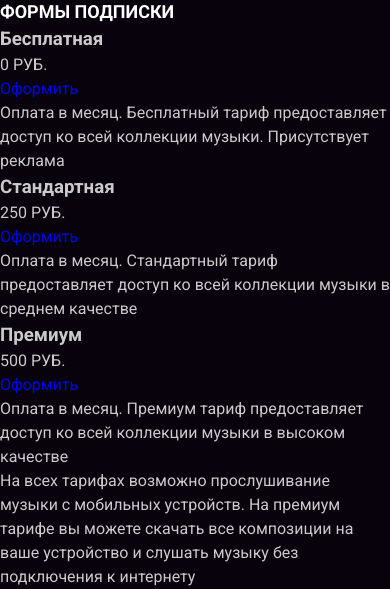
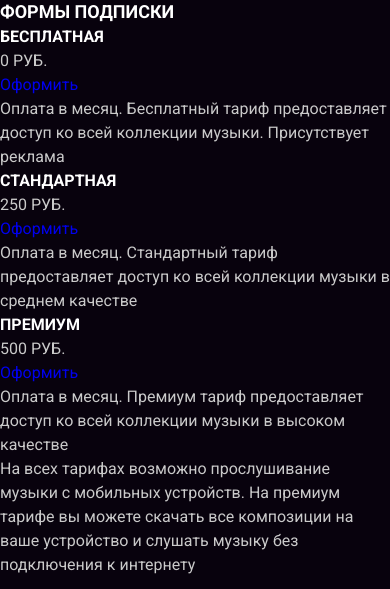
Before and after one commit to YanaLysukha/layout-designer-project-56, a plain HTML site: page src/index.html in a window 390 px wide. Shown: the part 916-1505 px from the top of the page. Drawn offline with Linux system fonts and the light colour scheme.

Commit message:
Added new styles for h3

```diff
--- a/src/css/style-dist.css
+++ b/src/css/style-dist.css
@@ -36,6 +36,19 @@ h2 {
   h2 {
     font-size: 18px;
     line-height: 27px;
+  }
+}
+
+h3 {
+  font: 24px/45px Roboto, sans-serif;
+  color: #FFFFFF;
+  text-transform: uppercase;
+}
+@media (max-width: 454px) {
+  h3 {
+    font-size: 16px;
+    line-height: 24px;
+    font-weight: bold;
   }
 }
 
--- a/src/scss/_general.scss
+++ b/src/scss/_general.scss
@@ -61,6 +61,18 @@ h2 {
     }
 }
 
+h3 {
+    font: 24px/45px Roboto, sans-serif;
+    color: $white;
+    @include uppercase;
+
+    @media (max-width: $phone-width) {
+        font-size: 16px;
+        line-height: 24px;
+        font-weight: bold;
+    }
+}
+
 .btn {
     width: 135px;
     height: 53px;
--- a/src/scss/app.scss
+++ b/src/scss/app.scss
@@ -5,3 +5,5 @@
 @import "./header";
 
 @import "./page-description";
+
+@import "./page-pricing";
```
Also changed, not shown: src/scss/_page-pricing.scss (added).
